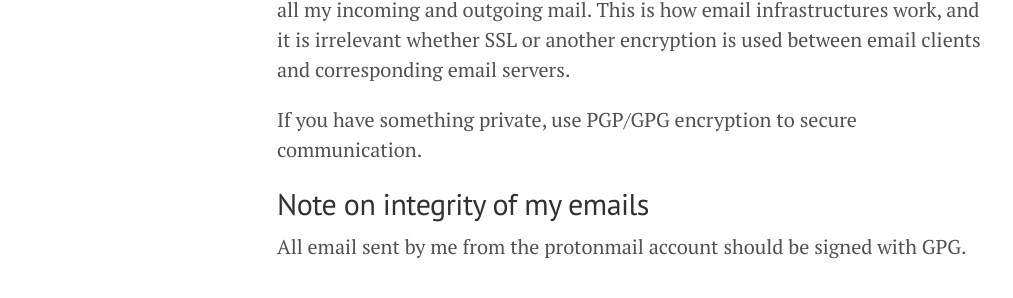
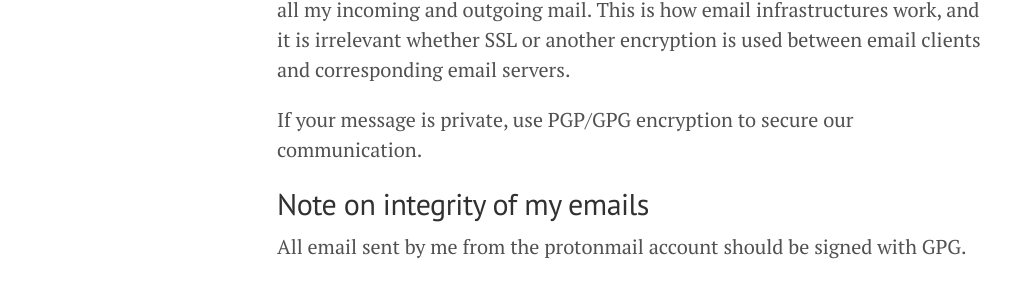
Before and after one commit to lgeurts/lgeurts.github.io, a Jekyll site: the page built from contact.md, in a window 1280 px wide. Shown: the part 385-683 px from the top of the page, without its empty margins (3-1016 px from the left). Built offline with Jekyll 4.4.1, drawn with Linux system fonts in a browser that asks for light colours; nearby versions of some CDN libraries.

Commit message:
Update contact.md

```diff
--- a/contact.md
+++ b/contact.md
@@ -10,7 +10,7 @@ Note on confidentiality
 
 Please note that, as most other people and organizations, I use a 3rd party Mail Service Provider. The staff who work at the provider are technically able to read all my incoming and outgoing mail. This is how email infrastructures work, and it is irrelevant whether SSL or another encryption is used between email clients and corresponding email servers.
 
-If you have something private, use PGP/GPG encryption to secure communication.
+If your message is private, use PGP/GPG encryption to secure our communication.
 
 Note on integrity of my emails
 ------------------------------
```
